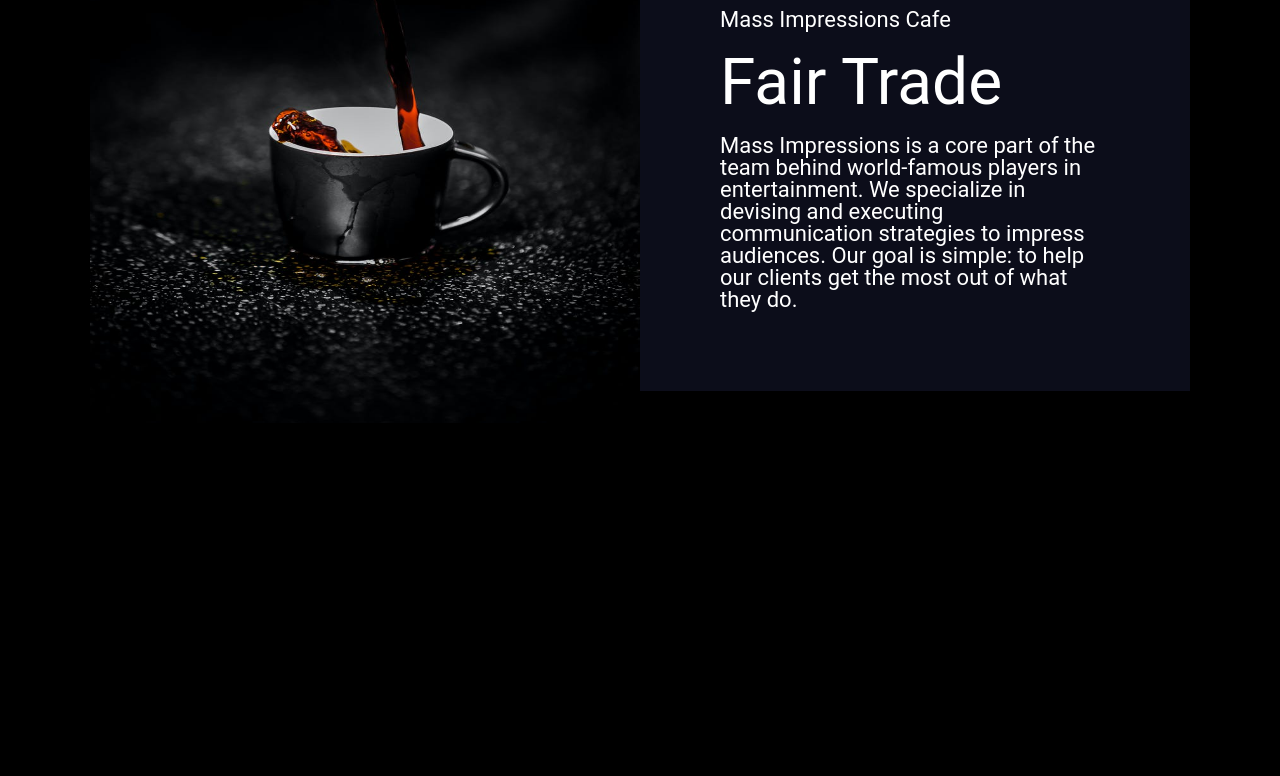
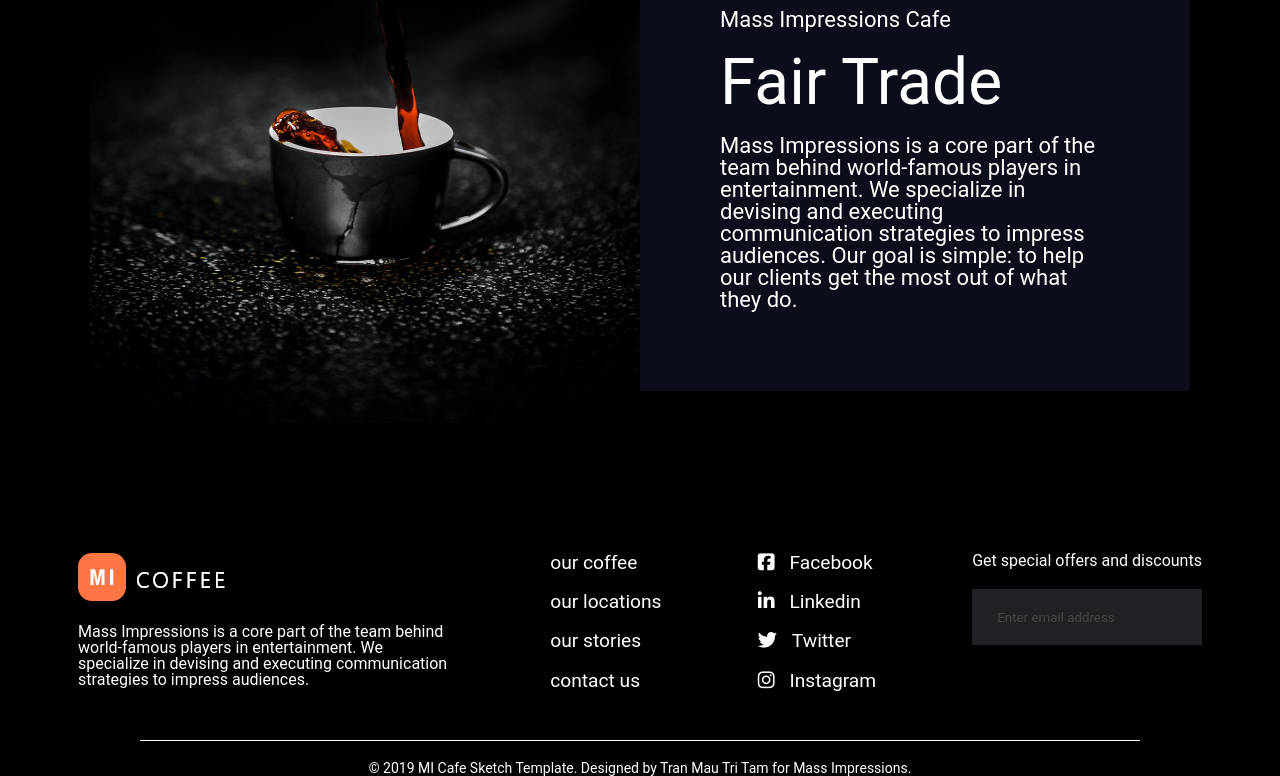
Before and after one commit to Gvantsa19/MI-Cafe, a plain HTML site: page ourcoffee.html in a window 1280 px wide. Shown: the part 2780-3556 px from the top of the page. Before the commit the page ends 3206 px from the top, so only its background shows below. Drawn offline with Linux system fonts and the light colour scheme; no server answers.

Commit message:
added footer

```diff
--- a/ourcoffee.html
+++ b/ourcoffee.html
@@ -96,7 +96,44 @@
                     </div>
                 </div>
             </section>
+            <footer>
+                <div>
+                    <div class="footer-block">
+                        <div>
+                            <div><img src="images/Logo.png" alt="logo"></div>
+                            <p class="footer-p">Mass Impressions is a core part of the team behind world-famous players in entertainment. We specialize in devising and executing communication strategies to impress audiences.</p>
+                        </div>
+                        <div>
+                            <ul>
+                                <li class="footer-li"><a class="footer-a" href="#">our coffee</a></li>
+                                <li class="footer-li"><a class="footer-a" href="#">our locations</a></li>
+                                <li class="footer-li"><a class="footer-a" href="#">our stories</a></li>
+                                <li class="footer-li"><a class="footer-a" href="#">contact us</a></li>
+                            </ul>
+                        </div>
+                        <div>
+                            <ul>
+                                <li class="footer-li"><a class="footer-a" href="#"><i class="fab fa-facebook-square"></i>Facebook</a></li>
+                                <li class="footer-li"><a class="footer-a" href="#"><i class="fab fa-linkedin-in"></i>Linkedin</a></li>
+                                <li class="footer-li"><a class="footer-a" href="#"><i class="fab fa-twitter"></i>Twitter</a></li>
+                                <li class="footer-li"><a class="footer-a" href="#"><i class="fab fa-instagram"></i>Instagram</a></li>
+                            </ul>
+                        </div>
+                        <div>
+                            <span class="getSpecial">Get special offers and discounts</span>
+                            <form action="">
+                                <div class="mail-block">
+                                    <input class="email" placeholder="Enter email address" type="email" required>
+                                </div>
+                            </form>
+                        </div>
+                    </div>
+                    <div class="footer-line"></div>
+                    <p class="copyright">© 2019 MI Cafe Sketch Template. Designed by Tran Mau Tri Tam for Mass Impressions.</p>
+                </div>
+            </footer>
         </div>
+
 
     </div>
 
--- a/scss/_style.scss
+++ b/scss/_style.scss
@@ -105,7 +105,7 @@ body {
             max-width: 600px;
             width: $width;
             height: 404px;
-            background: rgba(44, 36, 54, 0.73);
+            background-color: $maincolor;
             padding-top: 80px;
             .left-inner {
                 max-width: 376px;
@@ -143,6 +143,13 @@ body {
                     font-size: $font16;
                     font-family: $font-family;
                     cursor: pointer;
+                    text-transform: uppercase;
+                }
+                .join {
+                    &:hover {
+                        background-color: $white;
+                        color: $black;
+                    }
                 }
             }
         }
@@ -654,4 +661,67 @@ body {
             }
         }
     }
+    .footer-line {
+        max-width: 1000px;
+        background-color: $white;
+        height: 1px;
+        margin: $margin0auto;
+    }
+    .copyright {
+        color: $white;
+        font-size: $font14;
+        font-family: $font-family;
+        margin-top: $margin-top20;
+        text-align: center;
+    }
+    .footer-block {
+        @include flex (flex, space-around, center);
+        flex-wrap: wrap;
+        align-items: flex-start;
+        max-width: 1300px;
+        width: $width;
+        height: $auto;
+        margin: 100px $auto 0;
+        padding: $padding20;
+        .footer-p {
+            width: 376px;
+            color: $white;
+            font-family: $font-family;
+            font-size: $font16;
+            margin-top: $margin-top20;
+        }
+        .footer-li {
+            margin-bottom: $margin-bottom20;
+            .footer-a {
+                font-size: $fontrem;
+                color: $white;
+                font-family: $font-family;
+                margin-bottom: $margin-bottom20;
+                .fab {
+                    margin-right: $margin-right;
+                }
+            }
+        }
+        .getSpecial {
+            color: $white;
+            font-family: $font-family;
+            font-size: $font16;
+        }
+        .mail-block {
+            max-width: 376px;
+            width: 100%;
+            height: 56px;
+            margin-top: $margin-top20;
+            .email {
+                width: 100%;
+                height: 56px;
+                background-color: $grey;
+                border: $none;
+                opacity: 0.6;
+                padding-left: 25px;
+                font-family: $font-family;
+                outline: $none;
+            }
+        }
+    }
 }
```
Also changed, not shown: ourlocations.html (added, +15 -0 lines), css/global.css, 1 other file.
